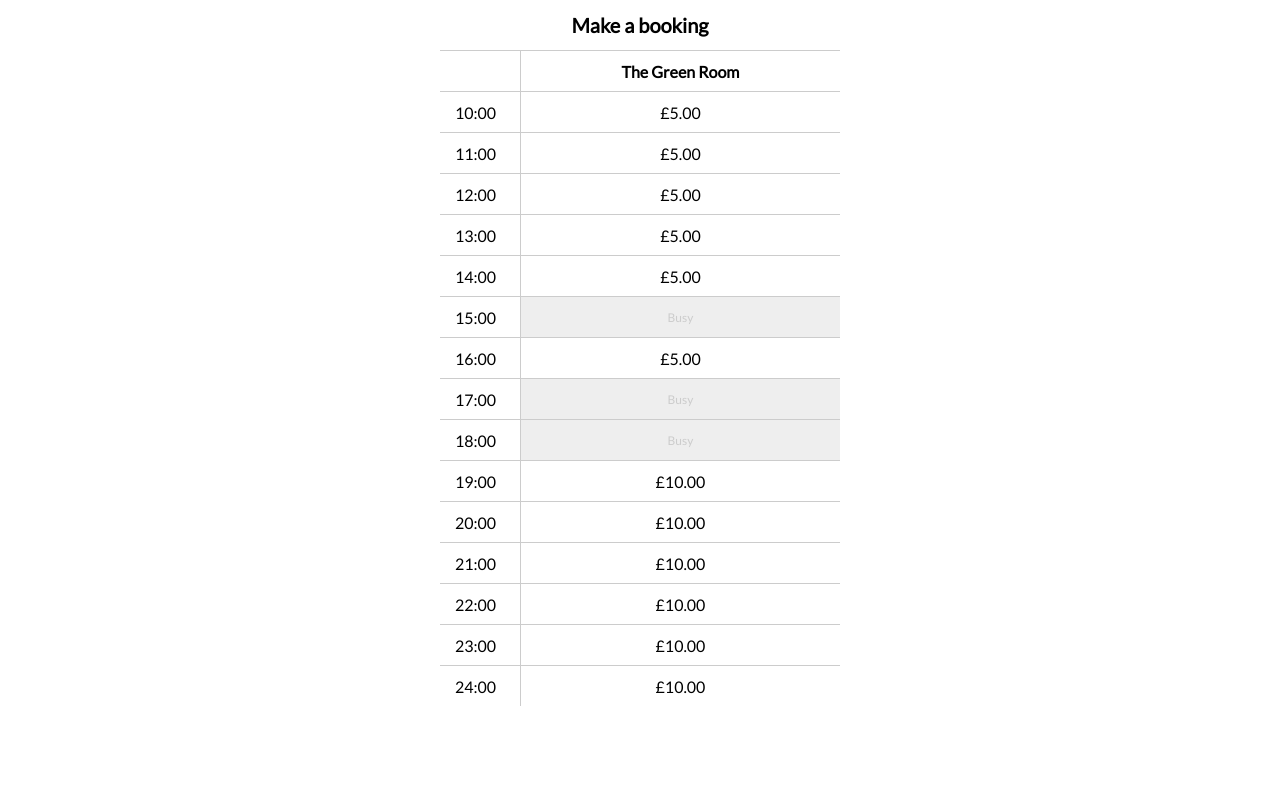
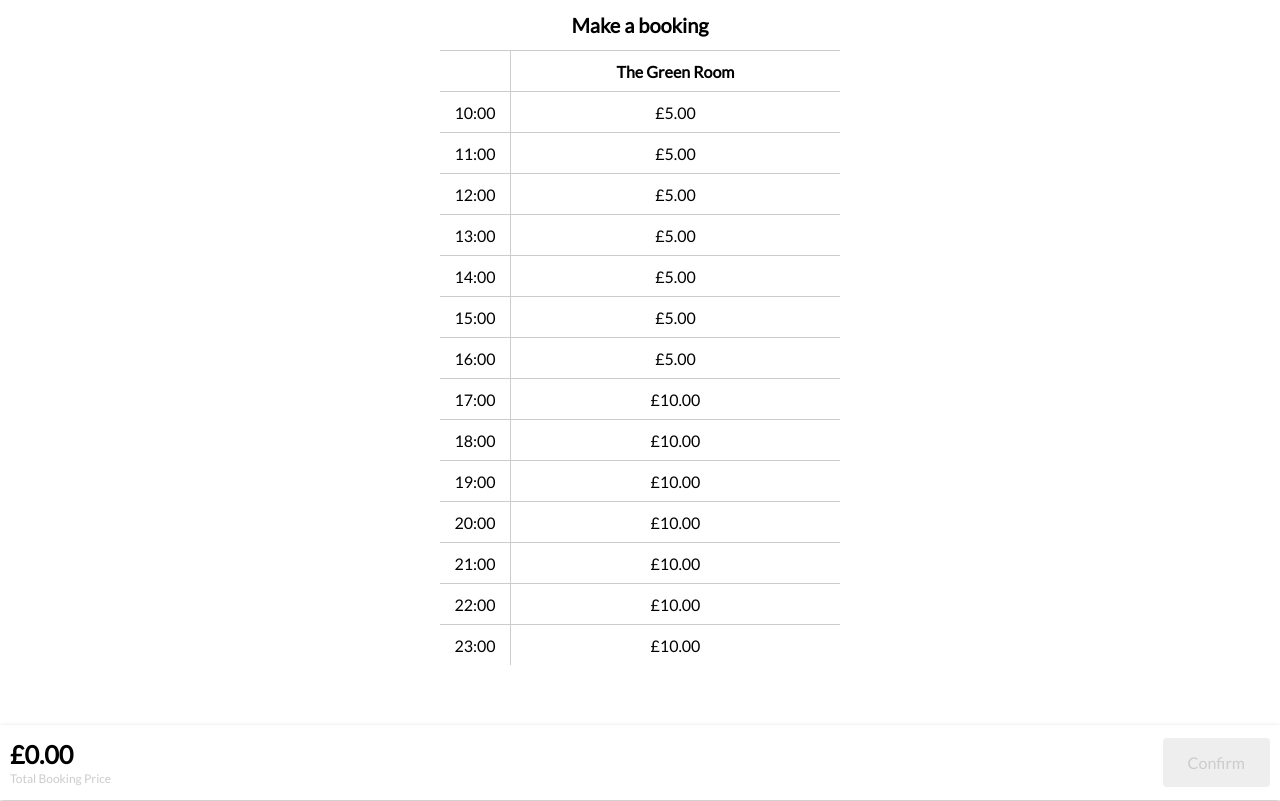
Before and after one commit to davidfloegel/booking-prototype, a React (Create React App) app: page / in a window 1280 px wide. Built offline with nearby package versions, Linux system fonts and the light colour scheme.

Commit message:
add footer with total price + confirm button, confirm rules on clicking confirm

```diff
--- a/package.json
+++ b/package.json
@@ -10,6 +10,7 @@
     "@types/react-dom": "16.8.5",
     "lodash": "^4.17.15",
     "react": "^16.8.6",
+    "react-countup": "^4.2.2",
     "react-dom": "^16.8.6",
     "react-scripts": "3.0.1",
     "styled-components": "^4.3.2",
@@ -37,6 +38,7 @@
     ]
   },
   "devDependencies": {
+    "@types/react-countup": "^4.0.1",
     "@types/styled-components": "^4.1.18"
   }
 }
--- a/src/App.tsx
+++ b/src/App.tsx
@@ -1,17 +1,20 @@
 import React, { useState } from "react";
 import styled, { css } from "styled-components";
+import CountUp from "react-countup";
+
+import validateSlot from "./validateBookingRules";
+import { ExistingBooking, BookingRule } from "./interfaces";
 
 const Container = styled.div`
   width: 100%;
   height: 100vh;
   margin: 0 auto;
-
   max-width: 400px;
 `;
 
 const Left = styled.div`
   width: 100%;
-  height: calc(100vh - 50px);
+  height: calc(100vh - 50px - 75px);
   overflow-y: scroll;
   // border: 1px solid red;
 `;
@@ -49,11 +52,11 @@ const Header = styled.div`
 
 const TimeCol = styled.div`
   height: 40px;
-  width: 50px;
+  width: 70px;
   border-right: 1px solid #ccc;
   display: flex;
   align-items: center;
-  padding: 0 15px;
+  justify-content: center;
 `;
 
 const Row = styled(Header)`
@@ -115,6 +118,52 @@ const ErrorMessage = styled.div`
   right: 5px;
 `;
 
+const Footer = styled.div`
+  position: fixed;
+  bottom: 0;
+  left: 0;
+  right: 0;
+  height: 75px;
+  display: flex;
+  align-items: center;
+  justify-content: space-between;
+  background: #fff;
+  box-shadow: 0px 2px 5px 0px rgba(0, 0, 0, 0.25);
+  padding: 0 10px;
+`;
+
+const Total = styled.div`
+  flex: 1;
+`;
+
+const Price = styled.div`
+  font-size: 25px;
+  font-weight: bold;
+  margin-bottom: 2px;
+`;
+const TotalLabel = styled.div`
+  font-size: 12px;
+  color: #ccc;
+`;
+
+const ConfirmButton = styled.button<any>`
+  font-size: 16px;
+  padding: 15px 25px;
+  border: none;
+  background: #2ecc71;
+  border-radius: 4px;
+  color: #fff;
+  cursor: pointer;
+  outline: none;
+
+  ${({ disabled }) =>
+    disabled &&
+    css`
+      background: #eee;
+      color: #ccc;
+    `};
+`;
+
 const openingHours = [
   10,
   11,
@@ -133,21 +182,21 @@ const openingHours = [
   24
 ];
 
-const bookingRules = [
+const bookingRules: BookingRule[] = [
   {
-    days: ["mon", "tue", "wed", "thu", "fri", "sat", "sun"], // on which days does this rule apply
-    allDay: true, // does this rule apply all day?
-    between: [10, 24], // if not all day, between what time does this rule apply
-    minBookingLength: 180, // what's the minimum booking length required? in minutes
-    allowFillSlots: true, // allow people to book slots shorter than the min if they fill up holes
-    minDistanceBetweenSlots: 120 // if leaving space between exisiting bookings, how many minutes at least?
+    id: "1",
+    days: ["mon", "tue", "wed", "thu", "fri", "sat", "sun"],
+    allDay: true,
+    minLength: 180,
+    allowFillSlots: true,
+    minDistanceBetweenSlots: 120
   }
 ];
 
-const busySlots = [
+const busySlots: ExistingBooking[] = [
   // { id: 1, from: 10, until: 13 },
-  { id: 2, from: 15, until: 16 },
-  { id: 3, from: 17, until: 19 }
+  // { id: 2, from: 15, until: 16 },
+  // { id: 3, from: 17, until: 19 },
   // { id: 4, from: 23, until: 25 }
 ];
 
@@ -200,6 +249,7 @@ const renderRow = (
 
 const App: React.FC = () => {
   const [selectedTimes, setSelectedTimes] = useState<any>([]);
+  const [isValid, setIsValid] = useState<boolean>(false);
   const [errorMsg, setErrorMsg] = useState<string>();
 
   const onClickRow = (time: number, price: number) => {
@@ -207,6 +257,8 @@ const App: React.FC = () => {
 
     const rulesToCheck = bookingRules[0]; // check multiple
     const times = selectedTimes.map((x: any) => x.time);
+
+    let updatedTimes = selectedTimes;
 
     // unselect?
     const isSelected = times.indexOf(time) > -1;
@@ -216,14 +268,11 @@ const App: React.FC = () => {
       if (times.length === 1) {
         setSelectedTimes([]);
         return;
+      } else {
+        // unselect all slots after the selected time
+        updatedTimes = [...selectedTimes.slice(0, idx + 1)];
       }
-
-      // unselect all slots after the selected time
-      setSelectedTimes([...selectedTimes.slice(0, idx === 0 ? 0 : idx + 1)]);
-
-      return;
-    }
-
+    } else {
       // select range
       let addTimes = [];
       if (times.length >= 1) {
@@ -233,13 +282,47 @@ const App: React.FC = () => {
           addTimes.push({ time: i, price });
         }
 
-      setSelectedTimes(addTimes.sort());
+        updatedTimes = addTimes.sort();
       } else {
         // set initial time
         const price = getPriceForTime(time);
         addTimes = [{ time, price }];
-      setSelectedTimes([...selectedTimes, ...addTimes].sort());
+        updatedTimes = [...selectedTimes, ...addTimes].sort();
       }
+    }
+
+    setSelectedTimes(updatedTimes);
+    setIsValid(true);
+  };
+
+  const onConfirm = () => {
+    const updatedTimes = selectedTimes;
+    try {
+      const selectedSlot: [number, number] = [
+        updatedTimes[0].time,
+        updatedTimes[updatedTimes.length - 1].time
+      ];
+      const hours: [number, number] = [
+        openingHours[0],
+        openingHours[openingHours.length - 1]
+      ];
+      validateSlot(hours, busySlots, bookingRules, selectedSlot);
+      setIsValid(true);
+
+      alert("Your booking is valid :)");
+    } catch (e) {
+      setIsValid(false);
+      console.log(e);
+      setErrorMsg(e.message);
+    }
+  };
+
+  const calcTotal = () => {
+    let total = 0;
+    selectedTimes.forEach((t: any) => {
+      total += t.price;
+    });
+    return total;
   };
 
   return (
@@ -254,7 +337,7 @@ const App: React.FC = () => {
             <RoomName>The Green Room</RoomName>
           </Header>
 
-          {openingHours.map((x: number) => {
+          {openingHours.slice(0, openingHours.length - 1).map((x: number) => {
             const isBusy =
               busySlots.filter((b: any) => x >= b.from && x < b.until).length >
               0;
@@ -283,6 +366,27 @@ const App: React.FC = () => {
       </Right>
 
       {errorMsg && <ErrorMessage>{errorMsg}</ErrorMessage>}
+
+      <Footer>
+        <Total>
+          <Price>
+            <CountUp
+              duration={0.25}
+              prefix="£"
+              decimals={2}
+              decimal="."
+              end={calcTotal()}
+            />
+          </Price>
+          <TotalLabel>Total Booking Price</TotalLabel>
+        </Total>
+        <ConfirmButton
+          onClick={onConfirm}
+          disabled={!isValid || selectedTimes.length === 0}
+        >
+          Confirm
+        </ConfirmButton>
+      </Footer>
     </Container>
   );
 };
--- a/src/validateBookingRules.ts
+++ b/src/validateBookingRules.ts
@@ -36,7 +36,9 @@ export default (
 
   if (startsBeforeOpening || endsAfterClosing) {
     throw new Error(
-      `Selected slot isn't within opening hours (${openingHours[0]} - ${openingHours[1]})`
+      `Selected slot isn't within opening hours (${openingHours[0]} - ${
+        openingHours[1]
+      })`
     );
   }
 
@@ -64,21 +66,40 @@ export default (
       (b: ExistingBooking) => b.from >= selectedSlot[1]
     );
 
+    const isRangeSelection = selectedSlot[0] < selectedSlot[1];
+
     if (rule.minLength) {
       // check if slot length is matching the minimum booking length
-      //
-      const length = selectedSlot[1] - selectedSlot[0];
+      const length = (selectedSlot[1] + 1 - selectedSlot[0]) * 60;
+
       if (length < rule.minLength) {
+        let ignoreMinLengthRule = false;
         if (rule.allowFillSlots) {
           // check whether the user is filling a slot less than min booking length
-          if (before.length > 0 && after.length > 0) {
-            const last = before[before.length - 1];
-            const first = after[0];
+          // if (before.length > 0 && after.length > 0) {
+          const last = before[before.length - 1];
+          const first = after[0];
 
-            const distance = (first.from - last.until) * 60;
+          const isWithinSlot = before.length > 0 && after.length > 0;
+
+          const distance = first && last ? (first.from - last.until) * 60 : 0;
+
+          if (isRangeSelection && isWithinSlot && length < distance) {
+            throw new Error(
+              `You have to book at least ${rule.minLength /
+                60} hours or fill the entire spot`
+            );
           }
-        } else {
-          throw new Error("You have to book at least 3 hours");
+
+          if (isWithinSlot && length === distance) {
+            ignoreMinLengthRule = true;
+          }
+        }
+
+        if (!ignoreMinLengthRule) {
+          throw new Error(
+            `You have to book at least ${rule.minLength / 60} hours`
+          );
         }
       }
     }
@@ -97,7 +118,8 @@ export default (
       }
 
       // check if enough distance to closing time
-      const distanceToClosingHour = (openingHours[1] - selectedSlot[1]) * 60;
+      const distanceToClosingHour =
+        (openingHours[1] - 1 - selectedSlot[1]) * 60;
       if (
         distanceToClosingHour > 0 &&
         distanceToClosingHour < rule.minDistanceBetweenSlots
@@ -123,9 +145,9 @@ export default (
       }
 
       // check if enough distance to following booking
-      if (after.length > 0) {
+      if (after.length > 0 && isRangeSelection) {
         const first = after[0];
-        const distance = (first.from - selectedSlot[1]) * 60;
+        const distance = (first.from - selectedSlot[1] - 1) * 60;
 
         if (distance > 0 && distance < rule.minDistanceBetweenSlots) {
           throw new Error(
```
Also changed, not shown: 2 other files (tests, documents, lock files or other folders). Lines whose indentation alone changed are shown as unchanged.
